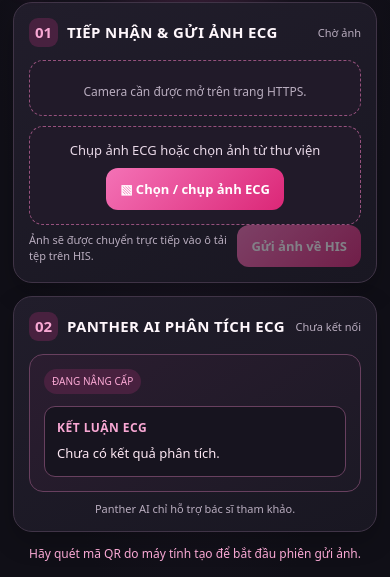
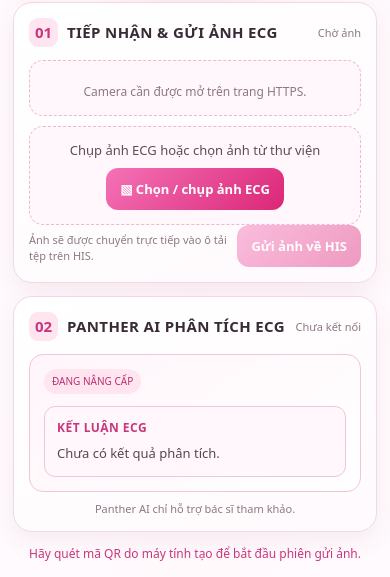
Before and after one commit to blackbear2406/QR-Scan-pink-preview, a plain HTML site: page index.html in a window 390 px wide. Shown: the part 76-653 px from the top of the page. Drawn offline with Linux system fonts and the light colour scheme.

Commit message:
Switch ECG phone workspace to white pastel pink theme

```diff
--- a/index.html
+++ b/index.html
@@ -3,10 +3,10 @@
 <head>
 <meta charset="utf-8">
 <meta name="viewport" content="width=device-width,initial-scale=1,viewport-fit=cover">
-<meta name="theme-color" content="#111018">
+<meta name="theme-color" content="#fff7fb">
 <title>Pink Panther · ECG Workspace</title>
 <style>
-:root{color-scheme:dark;--bg:#100f17;--panel:#1b1925;--panel2:#242130;--pink:#ec4899;--pink2:#f472b6;--text:#fff7fc;--muted:#b9adbf;--line:#403447;--green:#4ade80}
+:root{color-scheme:light;--bg:#fffafd;--panel:#ffffff;--panel2:#fff4f9;--pink:#ec4899;--pink2:#f472b6;--text:#382b36;--muted:#8b7886;--line:#f1d8e5;--green:#26965b}
 *{box-sizing:border-box}body{margin:0;background:radial-gradient(ellipse at 50% -15%,#44213e 0,#17131f 38%,var(--bg) 75%);color:var(--text);font:15px/1.45 system-ui,-apple-system,Segoe UI,sans-serif;padding:18px 13px calc(28px + env(safe-area-inset-bottom))}
 main{width:min(100%,620px);margin:auto}.top{display:flex;align-items:center;gap:9px;margin:0 1px 13px;min-width:0}.mark{width:38px;height:38px;flex:0 0 38px;border-radius:12px;background:linear-gradient(145deg,#f472b6,#be185d);display:grid;place-items:center;font-size:20px;box-shadow:0 6px 16px #ec489933}.brand{min-width:0;flex:1}.brand b{display:block;font-size:10px;line-height:1.1;letter-spacing:.13em;color:#f9a8d4}.brand h1{font-size:clamp(16px,5vw,19px);line-height:1.1;letter-spacing:.015em;white-space:nowrap;margin:2px 0;color:#fff}.brand p{font-size:9px;line-height:1.15;letter-spacing:.025em;color:var(--muted);margin:3px 0 0;white-space:nowrap}.online{flex:0 0 auto;font-size:9px;color:#86efac;border:1px solid #285b45;background:#10271e;padding:5px 7px;border-radius:30px;white-space:nowrap}
 .steps{display:flex;gap:7px;margin:0 0 15px}.stepnav{flex:1;text-align:center;border:1px solid var(--line);background:#191621;color:var(--muted);border-radius:11px;padding:8px 3px;font-size:11px}.stepnav strong{display:block;color:#f9a8d4;font-size:13px}
@@ -20,6 +20,28 @@ button.secondary{background:#302638;border:1px solid #59405a;color:#fce7f3}butto
 .drop p{margin:0;color:#e9d9e8;font-size:13px}.helper{font-size:11px;color:var(--muted);text-align:center;margin:9px 0 0}
 .ai{border:1px solid #68405f;background:linear-gradient(145deg,#2b1d30,#1c1925);border-radius:14px;padding:14px}.aihead{display:flex;align-items:center;justify-content:space-between;gap:8px}.aihead b{font-size:13px}.pill{font-size:10px;color:#f9a8d4;background:#48213f;border-radius:30px;padding:5px 8px}.ai p{font-size:12px;color:var(--muted);margin:10px 0 0}.conclusion{margin-top:12px;padding:12px;background:#17141f;border:1px solid #68405f;border-radius:11px}.conclusion>b{display:block;color:#f9a8d4;font-size:12px;letter-spacing:.04em}.conclusion p{font-size:13px;line-height:1.55;color:#fce7f3;margin:7px 0 0}.cropper-view-box,.cropper-line,.cropper-point{outline-color:#f9a8d4;border-color:#f9a8d4}.cropper-view-box{outline:2px solid #f9a8d4;outline-color:rgba(249,168,212,.95)}.cropper-point{background-color:#f9a8d4;width:9px;height:9px;opacity:1}.cropper-line{background-color:#f9a8d4;opacity:.95}
 .sendbox{display:flex;align-items:center;gap:10px}.sendbox .copy{flex:1;min-width:0}.sendbox b{font-size:13px}.sendbox p{font-size:11px;color:var(--muted);margin:3px 0 0}.sendbox button{white-space:nowrap}.status{min-height:22px;text-align:center;font-size:12px;color:#f9a8d4;margin:10px 0 0;overflow-wrap:anywhere}#busy{display:none;text-align:center;color:#f9a8d4;font-size:12px;font-weight:700;margin:9px 0}.foot{text-align:center;color:#827889;font-size:10px;margin:16px 0 0} .footer-brand{display:inline-flex;align-items:center;justify-content:center;gap:5px}.footer-brand .paw{font-size:11px;line-height:1;opacity:.8;filter:saturate(.75)}
+
+/* Pink Panther light theme */
+body{background:radial-gradient(ellipse at 50% -15%,#ffe3f0 0,#fff7fb 42%,#fffafd 78%);color:#382b36}
+.brand b{color:#d9468c}.brand h1{color:#382b36}.brand p{color:#8b7886}
+.online{color:#238451;border-color:#bde8ce;background:#effbf3}
+.stepnav{border-color:#f1d8e5;background:#fff;color:#8b7886}.stepnav strong{color:#d9468c}
+.card{background:linear-gradient(155deg,#fff,#fffafd);border-color:#f1d8e5;box-shadow:0 8px 24px rgba(155,78,119,.09)}
+.num{background:#ffe5f0;color:#c9367d}.state{color:#8b7886}
+.scanner,.drop{border-color:#edb8d1;background:#fff7fb}
+#reader{background:#fff}
+.scanstate{color:#8b7886}.scanresult{color:#c9367d}
+button.secondary{background:#fff0f6;border:1px solid #efc6d9;color:#9d3568}
+.imgwrap{background:#fff;border-color:#f1d8e5}
+.slider label,.helper{color:#8b7886}
+.drop p{color:#5f4b59}
+.ai{border-color:#f0c6da;background:linear-gradient(145deg,#fff5fa,#fff)}
+.pill{color:#b83275;background:#ffe5f0}
+.conclusion{background:#fff7fb;border-color:#f0c6da}
+.conclusion>b{color:#c9367d}.conclusion p{color:#594653}
+.sendbox p{color:#8b7886}
+.status{color:#c9367d}.foot{color:#9b8c98}
+
 @media(min-width:560px){body{padding-top:28px}.card{padding:18px}.imgwrap{max-height:480px}.imgwrap img{max-height:480px}}
 </style>
 
```
